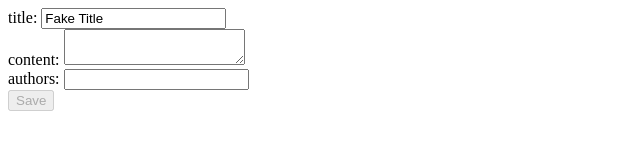
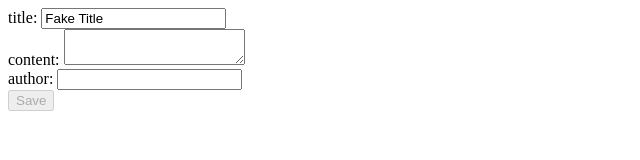
Before and after one commit to Polytech-Paris-Sud-Web/berthout-tp2, an Angular app: page /create in a window 1280 px wide. Shown: the part 126-286 px from the top of the page, without its empty margins (0-640 px from the left). Built offline with nearby package versions, Linux system fonts and the light colour scheme.

Commit message:
[CHG] Change author label field in article creation form

```diff
--- a/src/app/article-creation/article-creation.component.html
+++ b/src/app/article-creation/article-creation.component.html
@@ -10,7 +10,7 @@
       <textarea class="form-control" formControlName="content"></textarea>
     </label>
     <br/>
-    <label class="center-block">authors:
+    <label class="center-block">author:
       <input class="form-control" formControlName="author">
     </label>
     <br/>
```
